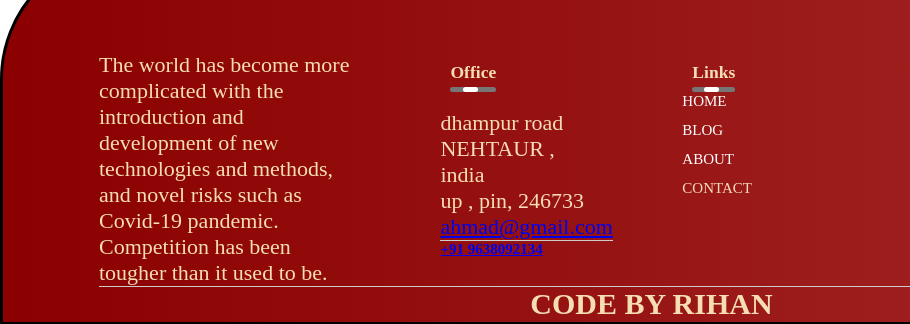
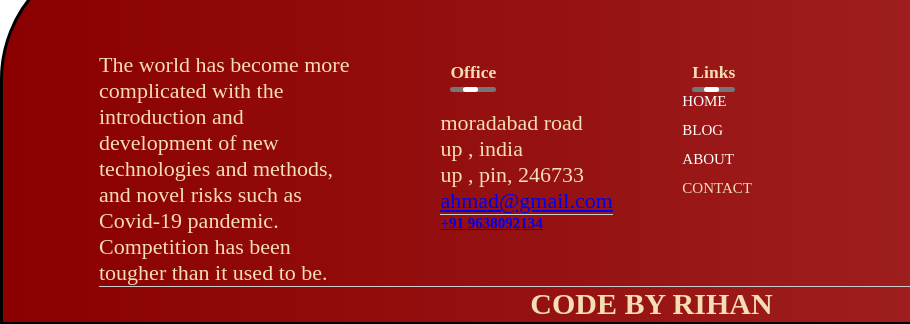
Before and after one commit to amRihanAhmad/flipcartClone, a plain HTML site: page index.html in a window 1280 px wide. Shown: the part 4760-5084 px from the top of the page, 0-910 px from the left. Drawn offline with Linux system fonts and the light colour scheme; a web font is replaced by a local one.

Commit message:
Update index.html

```diff
--- a/index.html
+++ b/index.html
@@ -811,8 +811,8 @@
             <div class="col">
                 <h3>Office<div class="underline"><span></span></div>
                 </h3><br>
-                <p class="p2">dhampur road</p>
-                <p class="p3">NEHTAUR , india</p>
+                <p class="p2">moradabad road</p>
+                <p class="p3">up , india</p>
                 <p class="p4">up , pin, 246733</p>
                 <p class="email-id">
                     <a href="mailto:ahmad@gmail.com">ahmad@gmail.com
```
